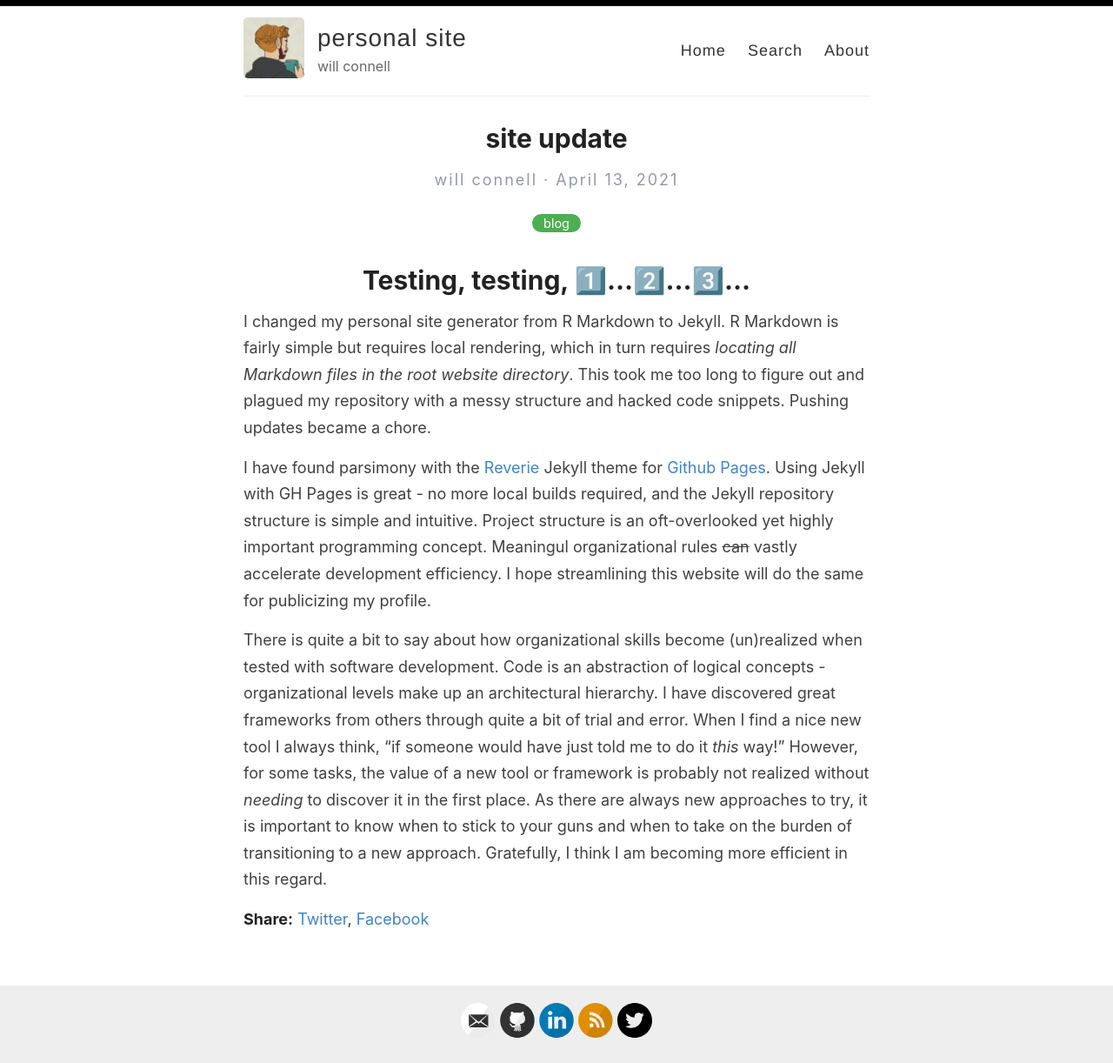
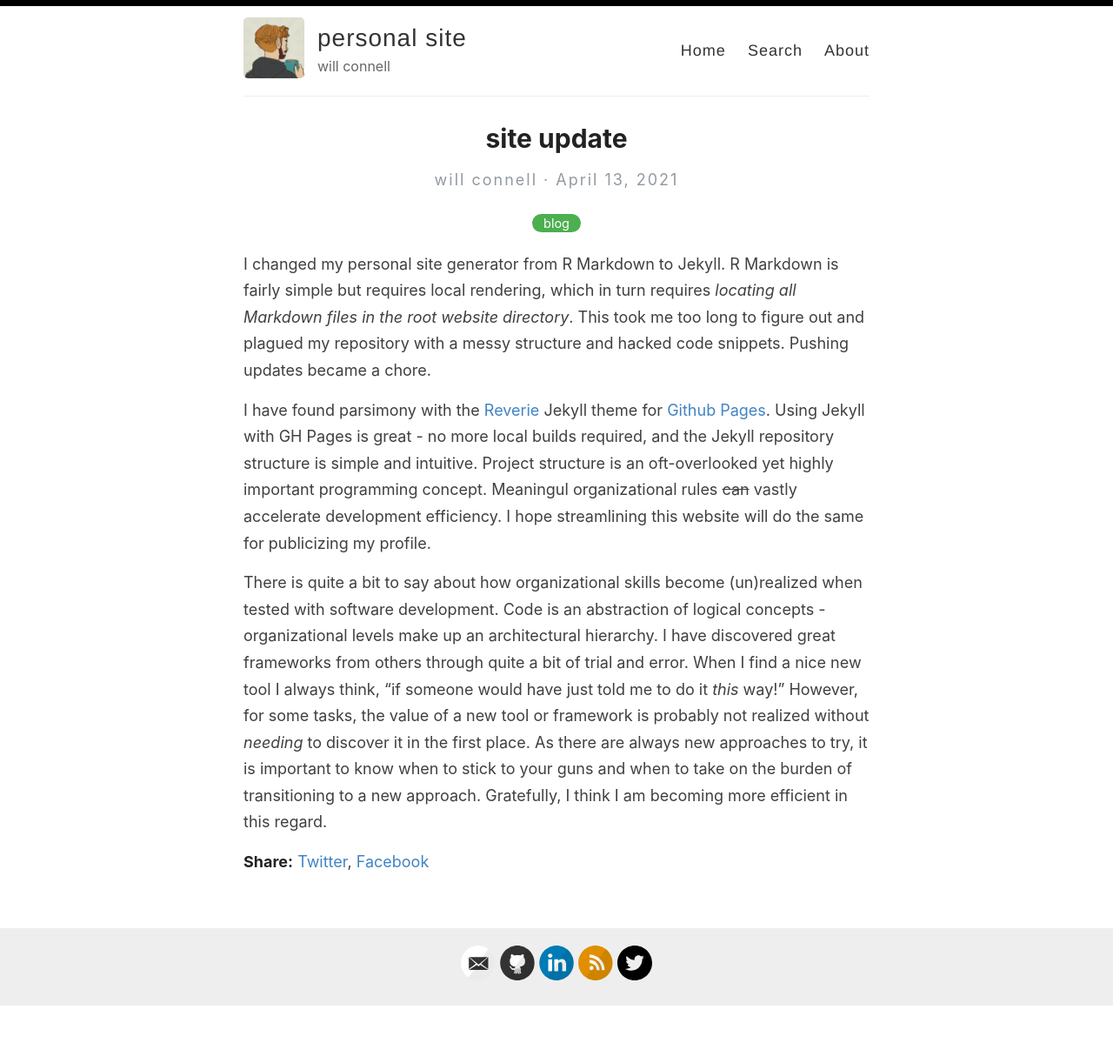
Before and after one commit to wconnell/wconnell.github.io, a Jekyll site: the page built from _posts/2021-04-13-new-site.md, in a window 1280 px wide. Shown: the whole page at 87% size. Built offline with Jekyll 4.4.1, drawn with Linux system fonts in a browser that asks for light colours; emoji names are drawn with the system emoji font; after the commit the page ends 1156 px from its top, so only the background shows below that.

Commit message:
remove title

```diff
--- a/_posts/2021-04-13-new-site.md
+++ b/_posts/2021-04-13-new-site.md
@@ -3,9 +3,6 @@ layout: post
 title:  site update
 categories: [blog]
 ---
-
-# Testing, testing, :one:...:two:...:three:...
-
 I changed my personal site generator from R Markdown to Jekyll. R Markdown is fairly simple but requires local rendering, which in turn requires *locating all Markdown files in the root website directory*. This took me too long to figure out and plagued my repository with a messy structure and hacked code snippets. Pushing updates became a chore.
 
 I have found parsimony with the [Reverie](https://github.com/amitmerchant1990/reverie) Jekyll theme for [Github Pages](https://docs.github.com/en/pages/getting-started-with-github-pages/about-github-pages). Using Jekyll with GH Pages is great - no more local builds required, and the Jekyll repository structure is simple and intuitive. Project structure is an oft-overlooked yet highly important programming concept. Meaningul organizational rules ~~can~~ vastly accelerate development efficiency. I hope streamlining this website will do the same for publicizing my profile.
```
